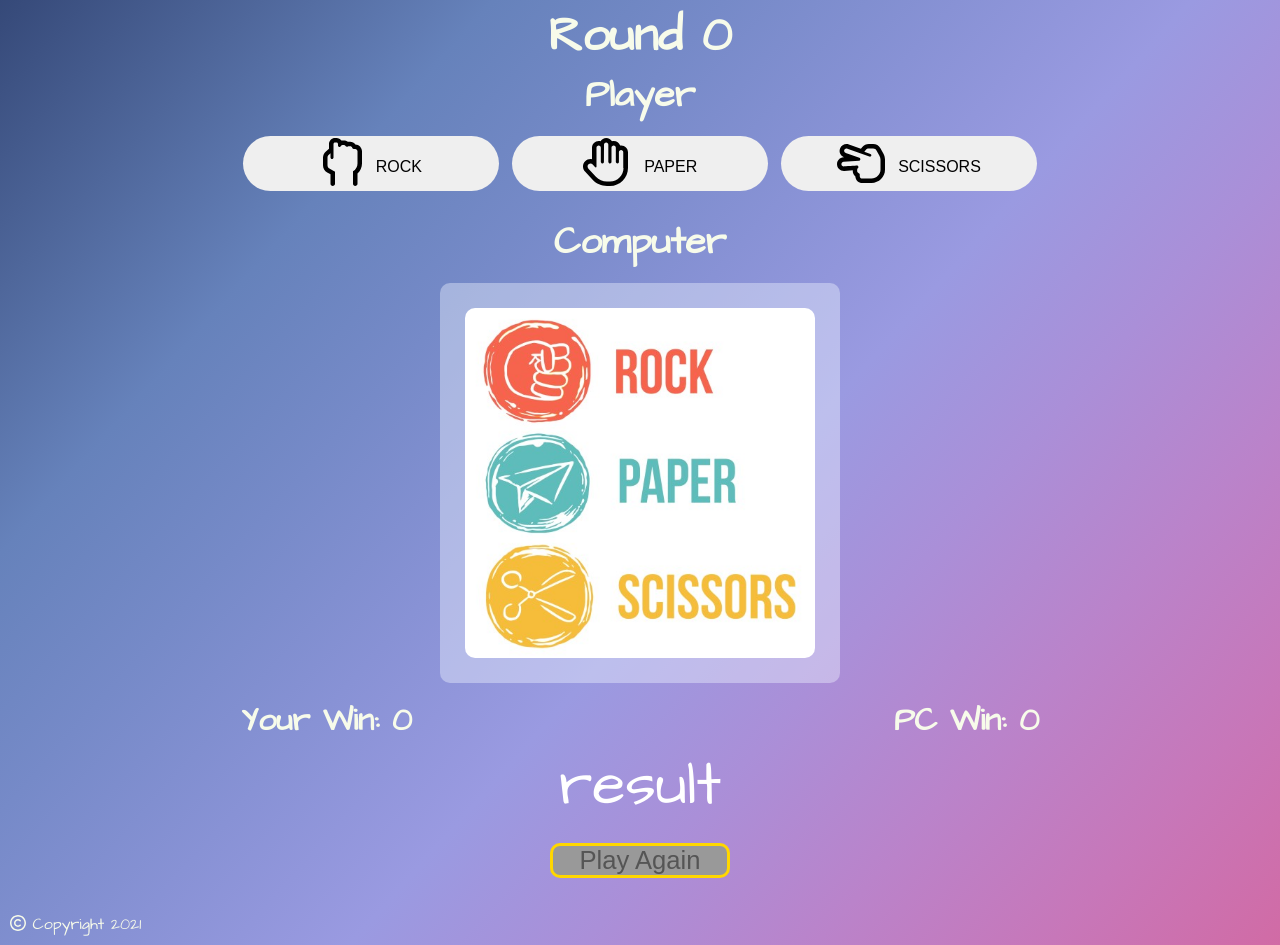
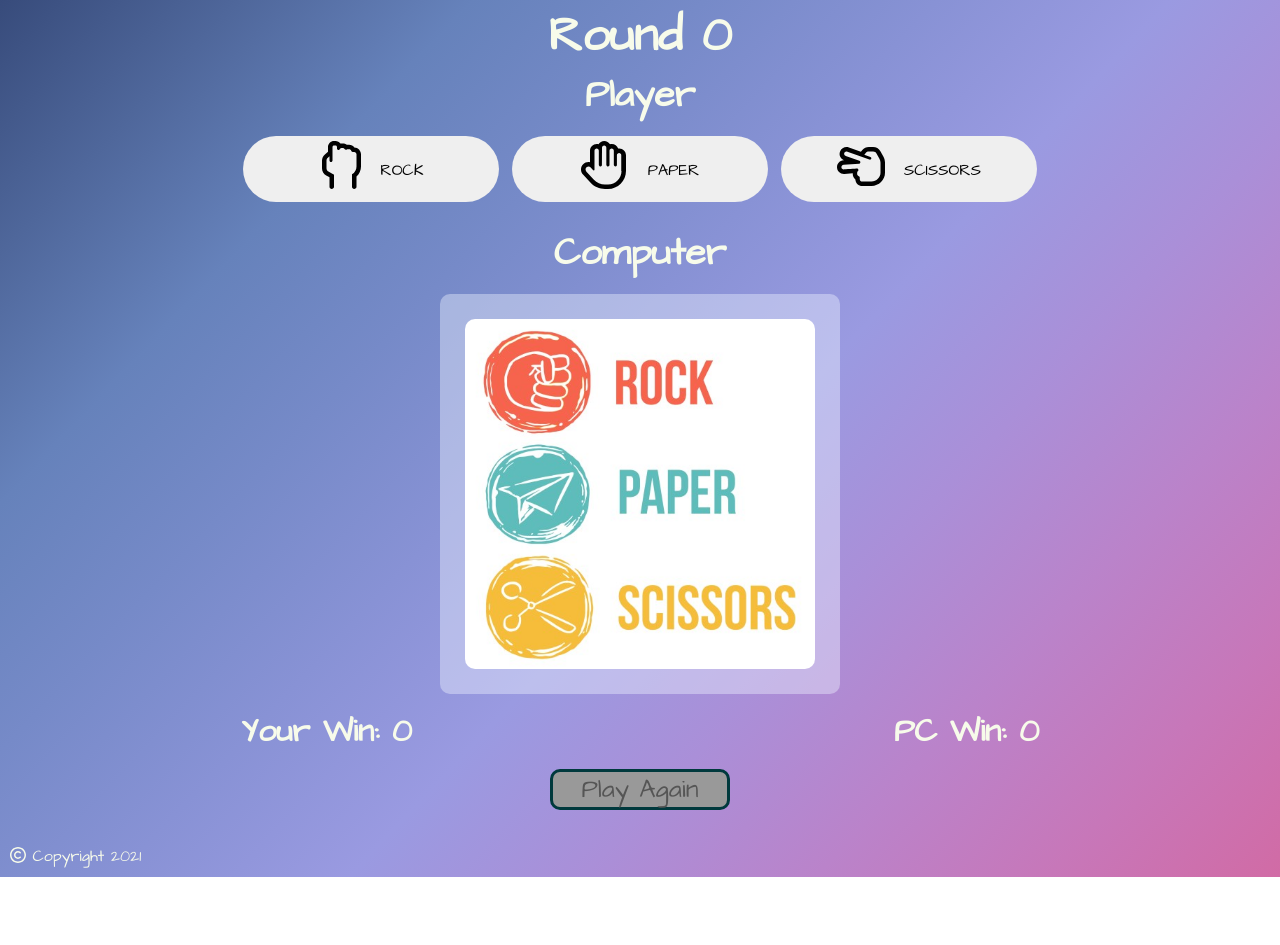
Before and after one commit to Maya-Claveau/PP2-rps, a plain HTML site: page index.html in a window 1280 px wide. Shown: the part 490-1435 px from the top of the page. After the commit the page ends 1367 px from the top, so only its background shows below. Drawn offline with Linux system fonts and the light colour scheme.

Commit message:
remove the game result when click restart button, modify the style of restart button

```diff
--- a/assets/css/style.css
+++ b/assets/css/style.css
@@ -47,6 +47,7 @@ h1 {
 
 /* buttons */
 .option-area button {
+    font-family: inherit;
     width: 30%;
     font-size: 200%;
     border-radius: 50px;
@@ -107,16 +108,18 @@ h1 {
 
 #result {
     margin-bottom: 15px;
+    margin-top: 10px;
     font-size: 140%;
     color: white;
 }
 
 #restart-btn {
+    font-family: inherit;
     font-size: 120%;
     border-radius: 10px;
-    border: 3px solid gold;
+    border: 3px solid #00393D;
     width: 150px;
-    background-color: lightgoldenrodyellow;
+    background-color: #76C476;
 }
 
 #restart-btn:disabled {
@@ -138,7 +141,7 @@ footer {
 
 /* for medium screen size between 750px and 1200px width */
 @media only screen and (max-width: 1200px) and (min-width: 750px) {
-/* @media screen and (min-width: 750px), screen and (max-width: 1200px) { */
+
     h1 {
         font-size: 350%;
     }
--- a/assets/js/script.js
+++ b/assets/js/script.js
@@ -65,6 +65,7 @@ function playGame() {
     playerScore = document.getElementById("player").innerText = 0;
     computerScore = document.getElementById("computer").innerText = 0;
     roundNum = document.getElementById("round-number").innerText = 0;
+    document.getElementById("result").innerText = "";
 }
 
 
@@ -152,8 +153,10 @@ function gameOver() {
 
     if (playerScore > computerScore) {
         document.getElementById("result").innerText = "Congratulations! You won the game!";
+    } else if (playerScore < computerScore) {
+        document.getElementById("result").innerText = "You lost the game!";
     } else {
-        document.getElementById("result").innerText = "You lost the game!";
+        document.getElementById("result").innerText = "It's a tie!"
     }
 
     // make the restart button clickable when the game ends
--- a/index.html
+++ b/index.html
@@ -69,7 +69,7 @@
     </div>
 
     <div class="restart-area">
-        <p id="result">result</p>
+        <p id="result"></p>
         <button id="restart-btn">Play Again</button>
     </div>
 
```
